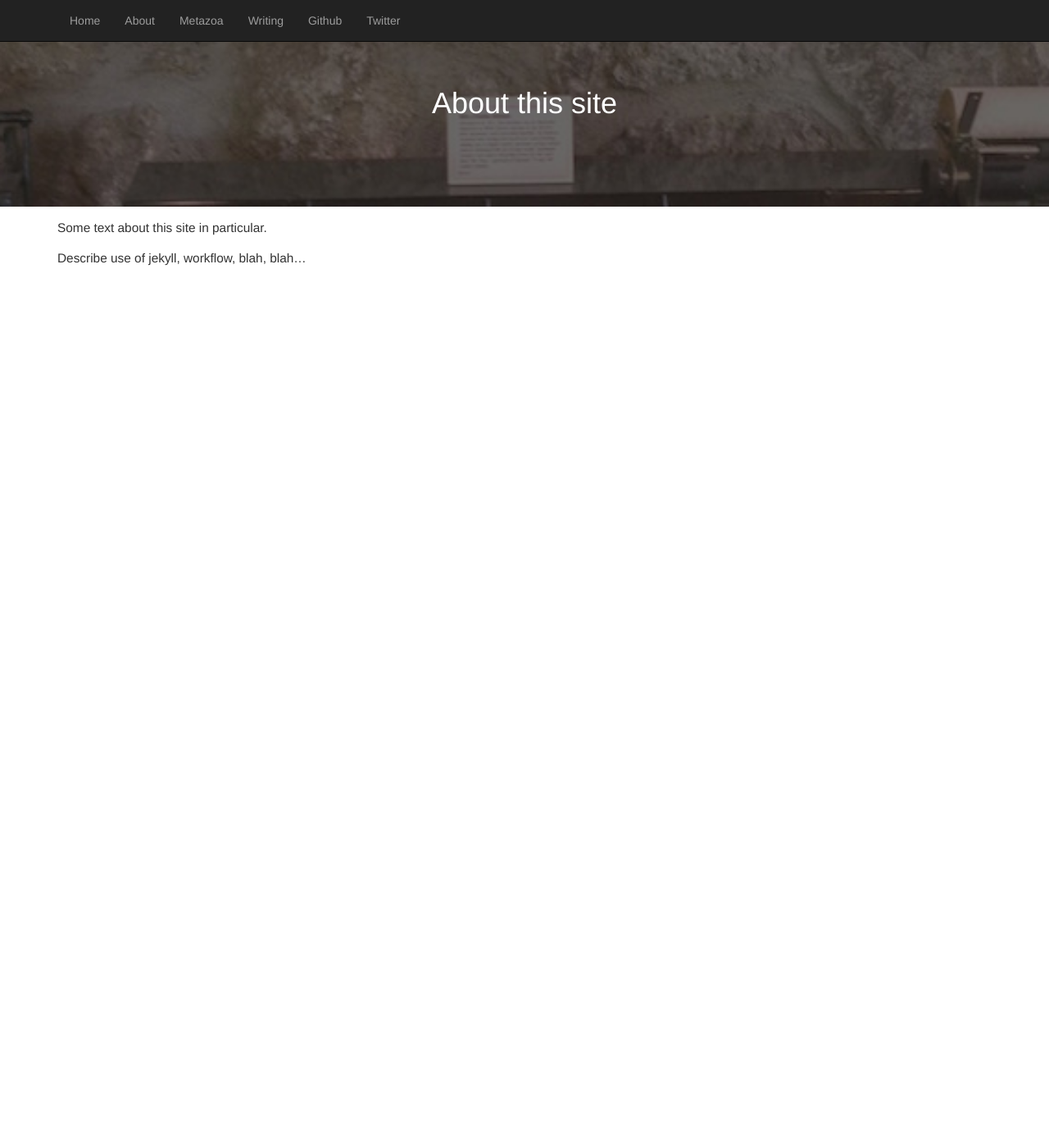
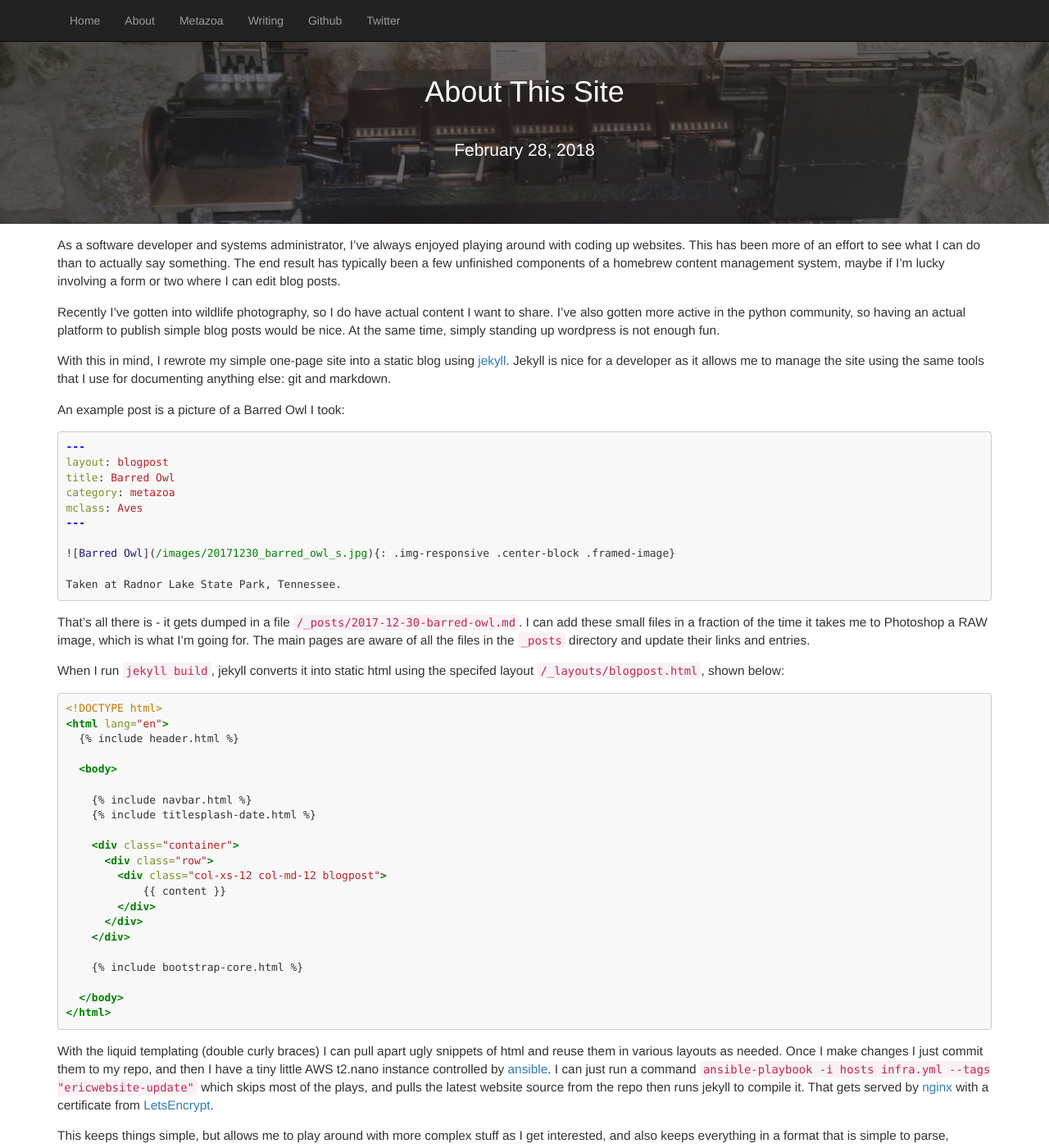
Before and after one commit to appeltel/website-ericappelt, a Jekyll site: the page built from _posts/2018-02-28-this-site.md, in a window 1280 px wide and 1400 px high. Shown: the whole window at 82% size. Built offline with Jekyll 4.4.1, drawn with Linux system fonts in a browser that asks for light colours; nearby versions of some CDN libraries; some of the changed text lies outside the part shown.

Commit message:
Syntax highlighting, style fixes, first post

````diff
--- a/_config.yml
+++ b/_config.yml
@@ -6,5 +6,8 @@
 
 author_email: eric.appelt@gmail.com
 
+markdown: kramdown
+highlighter: rouge
+
 collections:
 - sections
--- a/_includes/header.html
+++ b/_includes/header.html
@@ -17,6 +17,7 @@
 
     <!-- Custom styles for this template -->
     <link href="/assets/css/site-basic.css" rel="stylesheet">
+    <link href="/assets/css/pygments-default.css" rel="stylesheet">
 
     <!-- HTML5 shim and Respond.js for IE8 support of HTML5 elements and media queries -->
     <!--[if lt IE 9]>
--- /dev/null
+++ b/_includes/titlesplash-date.html
@@ -0,0 +1,4 @@
+      <div class="site-basic">
+        <h1>{{ page.title }}</h1>
+        <p class="lead">{{ page.date | date: "%B %d, %Y" }}</p>
+      </div>
--- a/_layouts/blogpost.html
+++ b/_layouts/blogpost.html
@@ -5,14 +5,15 @@
   <body>
 
     {% include navbar.html %}
-    {% include titlesplash.html %}
+    {% include titlesplash-date.html %}
 
-    <div class="container"><div class="row">
+    <div class="container">
+      <div class="row">
         <div class="col-xs-12 col-md-12 blogpost">
             {{ content }}
         </div>
-
-    </div></div>
+      </div>
+    </div>
 
     {% include bootstrap-core.html %}
 
--- a/_posts/2018-02-28-this-site.md
+++ b/_posts/2018-02-28-this-site.md
@@ -1,13 +1,84 @@
 ---
-layout: default
-title: About this site
+layout: blogpost
+title: About This Site
 category: writing
 ---
 
-<div class="col-xs-12 col-md-12 blogpost" markdown="1">
+As a software developer and systems administrator, I've always enjoyed
+playing around with coding up websites. This has been more of an effort to
+see what I can do than to actually say something. The end result has typically
+been a few unfinished components of a homebrew content management system,
+maybe if I'm lucky involving a form or two where I can edit blog posts.
 
-Some text about this site in particular.
+Recently I've gotten into wildlife photography, so I do have actual content
+I want to share. I've also gotten more active in the python community, so
+having an actual platform to publish simple blog posts would be nice. At the
+same time, simply standing up wordpress is not enough fun.
 
-Describe use of jekyll, workflow, blah, blah...
+With this in mind, I rewrote my simple one-page site into a static
+blog using [jekyll](https://jekyllrb.com/). Jekyll is nice for a developer as
+it allows me to manage the site using the same tools that I use for
+documenting anything else: git and markdown.
 
-</div>
+An example post is a picture of a Barred Owl I took:
+
+```markdown
+---
+layout: blogpost
+title: Barred Owl
+category: metazoa
+mclass: Aves
+---
+
+![Barred Owl](/images/20171230_barred_owl_s.jpg){: .img-responsive .center-block .framed-image}
+
+Taken at Radnor Lake State Park, Tennessee.
+```
+
+That's all there is - it gets dumped in a file
+`/_posts/2017-12-30-barred-owl.md`. I can add these small files in a fraction
+of the time it takes me to Photoshop a RAW image, which is what I'm going for.
+The main pages are aware of all the files in the `_posts` directory and update
+their links and entries.
+
+When I run `jekyll build`, jekyll converts it into static html
+using the specifed layout `/_layouts/blogpost.html`, shown below:
+
+```html
+<!DOCTYPE html>
+<html lang="en">
+  {{ "{% include header.html " }}%}
+
+  <body>
+
+    {{ "{% include navbar.html " }}%}
+    {{ "{% include titlesplash-date.html " }}%}
+
+    <div class="container">
+      <div class="row">
+        <div class="col-xs-12 col-md-12 blogpost">
+            {{ "{{ content " }}}}
+        </div>
+      </div>
+    </div>
+
+    {{ "{% include bootstrap-core.html " }}%}
+
+  </body>
+</html>
+```
+
+With the liquid templating (double curly braces) I can pull apart ugly
+snippets of html and reuse them in various layouts as needed.
+Once I make changes I just commit them to my repo, and then I have a
+tiny little AWS t2.nano instance controlled by
+[ansible](https://www.ansible.com/). I can just run a command
+`ansible-playbook -i hosts infra.yml --tags "ericwebsite-update"` which
+skips most of the plays, and pulls the latest website source from the
+repo then runs jekyll to compile it. That gets served by
+[nginx](https://www.nginx.com/) with a certificate from
+[LetsEncrypt](https://letsencrypt.org/).
+
+This keeps things simple, but allows me to play around with more complex
+stuff as I get interested, and also keeps everything in a format that
+is simple to parse, manipulate, and migrate to something else.
--- /dev/null
+++ b/assets/css/pygments-default.css
@@ -0,0 +1,69 @@
+.highlight .hll { background-color: #ffffcc }
+.highlight  { background: #f8f8f8; }
+.highlight .c { color: #408080; font-style: italic } /* Comment */
+.highlight .err { border: 1px solid #FF0000 } /* Error */
+.highlight .k { color: #008000; font-weight: bold } /* Keyword */
+.highlight .o { color: #666666 } /* Operator */
+.highlight .ch { color: #408080; font-style: italic } /* Comment.Hashbang */
+.highlight .cm { color: #408080; font-style: italic } /* Comment.Multiline */
+.highlight .cp { color: #BC7A00 } /* Comment.Preproc */
+.highlight .cpf { color: #408080; font-style: italic } /* Comment.PreprocFile */
+.highlight .c1 { color: #408080; font-style: italic } /* Comment.Single */
+.highlight .cs { color: #408080; font-style: italic } /* Comment.Special */
+.highlight .gd { color: #A00000 } /* Generic.Deleted */
+.highlight .ge { font-style: italic } /* Generic.Emph */
+.highlight .gr { color: #FF0000 } /* Generic.Error */
+.highlight .gh { color: #000080; font-weight: bold } /* Generic.Heading */
+.highlight .gi { color: #00A000 } /* Generic.Inserted */
+.highlight .go { color: #888888 } /* Generic.Output */
+.highlight .gp { color: #000080; font-weight: bold } /* Generic.Prompt */
+.highlight .gs { font-weight: bold } /* Generic.Strong */
+.highlight .gu { color: #800080; font-weight: bold } /* Generic.Subheading */
+.highlight .gt { color: #0044DD } /* Generic.Traceback */
+.highlight .kc { color: #008000; font-weight: bold } /* Keyword.Constant */
+.highlight .kd { color: #008000; font-weight: bold } /* Keyword.Declaration */
+.highlight .kn { color: #008000; font-weight: bold } /* Keyword.Namespace */
+.highlight .kp { color: #008000 } /* Keyword.Pseudo */
+.highlight .kr { color: #008000; font-weight: bold } /* Keyword.Reserved */
+.highlight .kt { color: #B00040 } /* Keyword.Type */
+.highlight .m { color: #666666 } /* Literal.Number */
+.highlight .s { color: #BA2121 } /* Literal.String */
+.highlight .na { color: #7D9029 } /* Name.Attribute */
+.highlight .nb { color: #008000 } /* Name.Builtin */
+.highlight .nc { color: #0000FF; font-weight: bold } /* Name.Class */
+.highlight .no { color: #880000 } /* Name.Constant */
+.highlight .nd { color: #AA22FF } /* Name.Decorator */
+.highlight .ni { color: #999999; font-weight: bold } /* Name.Entity */
+.highlight .ne { color: #D2413A; font-weight: bold } /* Name.Exception */
+.highlight .nf { color: #0000FF } /* Name.Function */
+.highlight .nl { color: #A0A000 } /* Name.Label */
+.highlight .nn { color: #0000FF; font-weight: bold } /* Name.Namespace */
+.highlight .nt { color: #008000; font-weight: bold } /* Name.Tag */
+.highlight .nv { color: #19177C } /* Name.Variable */
+.highlight .ow { color: #AA22FF; font-weight: bold } /* Operator.Word */
+.highlight .w { color: #bbbbbb } /* Text.Whitespace */
+.highlight .mb { color: #666666 } /* Literal.Number.Bin */
+.highlight .mf { color: #666666 } /* Literal.Number.Float */
+.highlight .mh { color: #666666 } /* Literal.Number.Hex */
+.highlight .mi { color: #666666 } /* Literal.Number.Integer */
+.highlight .mo { color: #666666 } /* Literal.Number.Oct */
+.highlight .sa { color: #BA2121 } /* Literal.String.Affix */
+.highlight .sb { color: #BA2121 } /* Literal.String.Backtick */
+.highlight .sc { color: #BA2121 } /* Literal.String.Char */
+.highlight .dl { color: #BA2121 } /* Literal.String.Delimiter */
+.highlight .sd { color: #BA2121; font-style: italic } /* Literal.String.Doc */
+.highlight .s2 { color: #BA2121 } /* Literal.String.Double */
+.highlight .se { color: #BB6622; font-weight: bold } /* Literal.String.Escape */
+.highlight .sh { color: #BA2121 } /* Literal.String.Heredoc */
+.highlight .si { color: #BB6688; font-weight: bold } /* Literal.String.Interpol */
+.highlight .sx { color: #008000 } /* Literal.String.Other */
+.highlight .sr { color: #BB6688 } /* Literal.String.Regex */
+.highlight .s1 { color: #BA2121 } /* Literal.String.Single */
+.highlight .ss { color: #19177C } /* Literal.String.Symbol */
+.highlight .bp { color: #008000 } /* Name.Builtin.Pseudo */
+.highlight .fm { color: #0000FF } /* Name.Function.Magic */
+.highlight .vc { color: #19177C } /* Name.Variable.Class */
+.highlight .vg { color: #19177C } /* Name.Variable.Global */
+.highlight .vi { color: #19177C } /* Name.Variable.Instance */
+.highlight .vm { color: #19177C } /* Name.Variable.Magic */
+.highlight .il { color: #666666 } /* Literal.Number.Integer.Long */
--- a/assets/css/site-basic.css
+++ b/assets/css/site-basic.css
@@ -9,7 +9,7 @@
   background-position: top;
   background-size: cover;
   background-attachment: fixed;
-  padding: 5em 0px;
+  padding: 4em 0px;
 }
 .about-entry {
   background-color: transparent;
````
